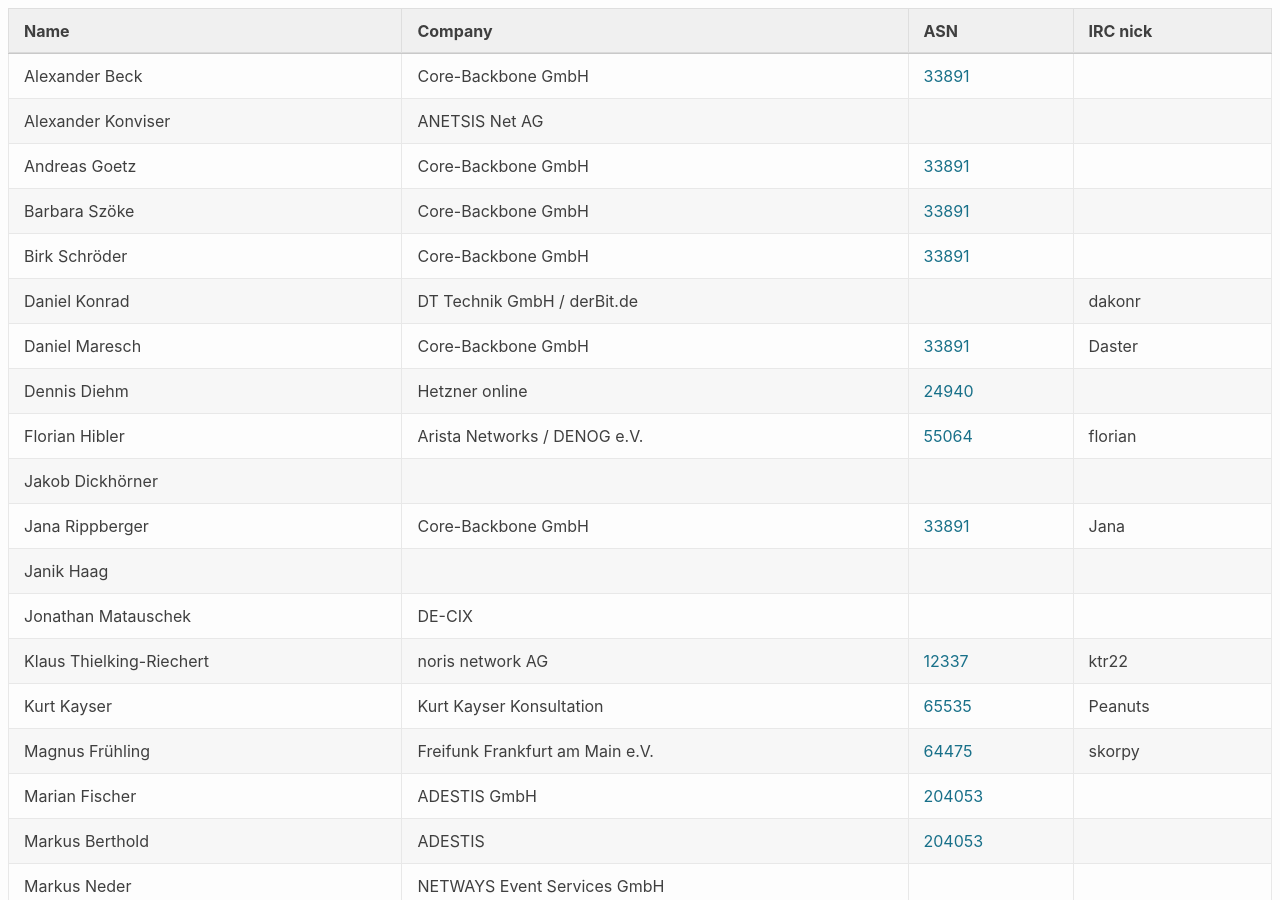
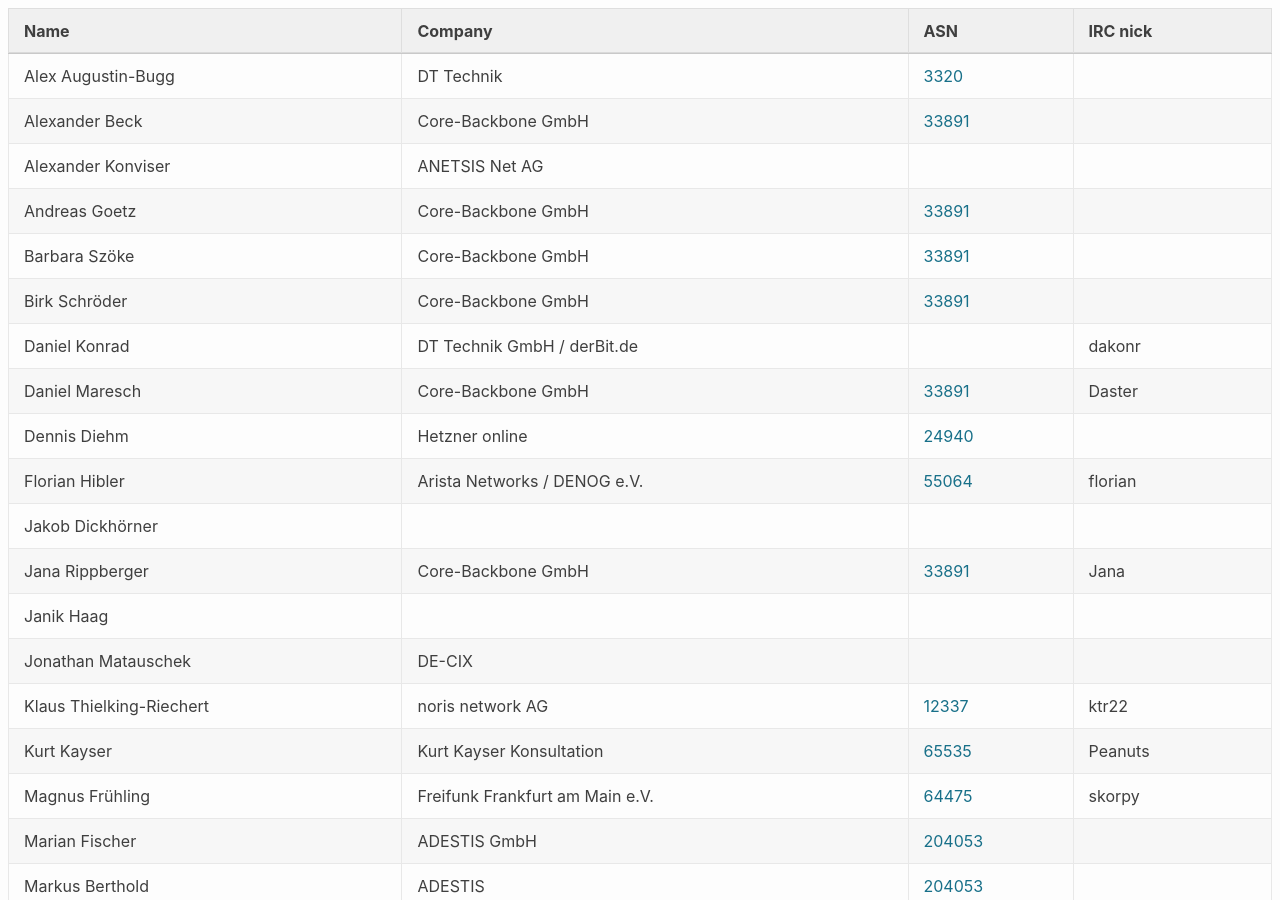
Before and after one commit to denog/pretix-attendeelist, a Jekyll site: the page built from meetup2023_05/index.markdown, in a window 1280 px wide and 900 px high. Built offline with Jekyll 4.4.1, drawn with Linux system fonts in a browser that asks for light colours.

Commit message:
Latest data: Fri Sep 22 21:47:56 UTC 2023

```diff
--- a/_data/attendees_denog_meetup_2023_05.json
+++ b/_data/attendees_denog_meetup_2023_05.json
@@ -10,6 +10,12 @@
     "company": "ANETSIS Net AG",
     "irc": null,
     "asn": null
+  },
+  {
+    "name": "Alex Augustin-Bugg",
+    "company": "DT Technik",
+    "irc": null,
+    "asn": "3320"
   },
   {
     "name": "Andreas Goetz",
```
